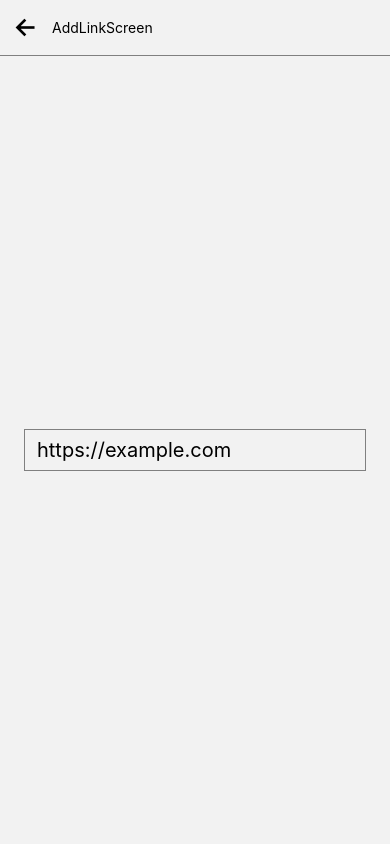
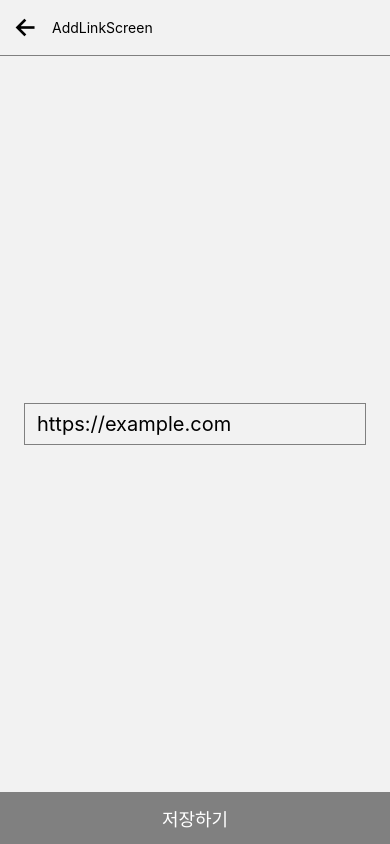
Before and after one commit to dev1week/NewsApp, a React Native app: screen /AddLink in a window 390 px wide. Built offline with nearby package versions, Linux system fonts and the light colour scheme.

Commit message:
#4 -2 저장 버튼 외형 구현
- 입력창 안에 텍스트가 있을 경우 검은색으로 동적 전환

```diff
--- a/screens/AddLinkScreen.js
+++ b/screens/AddLinkScreen.js
@@ -3,10 +3,16 @@ import { Header } from "../components/Header/Header";
 import { View } from "react-native";
 import { useNavigation } from "@react-navigation/native";
 import { Spacer } from "../components/Spacer";
+import { Button } from "../components/Button";
+import { Typography } from "../components/Typography";
+
 
 import { SingleLineInput } from "../components/SingleLineInput";
+import { useSafeAreaInsets } from "react-native-safe-area-context";
 export const AddLinkScreen =()=>{
     const navigation = useNavigation();
+    const safeAreaInset = useSafeAreaInsets();
+
     const [url, setUrl] = useState('');
     const onPressBack = useCallback(()=>{
         navigation.goBack();
@@ -30,6 +36,15 @@ export const AddLinkScreen =()=>{
                     placeholder='https://example.com'
                 />
             </View>
+
+            <Button >
+                <View style={{backgroundColor: url===''? 'gray' : 'black'}}>
+                    <View style={{height:52, alignItems: 'center', justifyContent: 'center'}}>
+                        <Typography color='white' fontSize={18}>저장하기</Typography>
+                    </View>
+                </View>
+                <Spacer space={safeAreaInset.bottom}/>
+            </Button>
         </View>
     )
 
```
